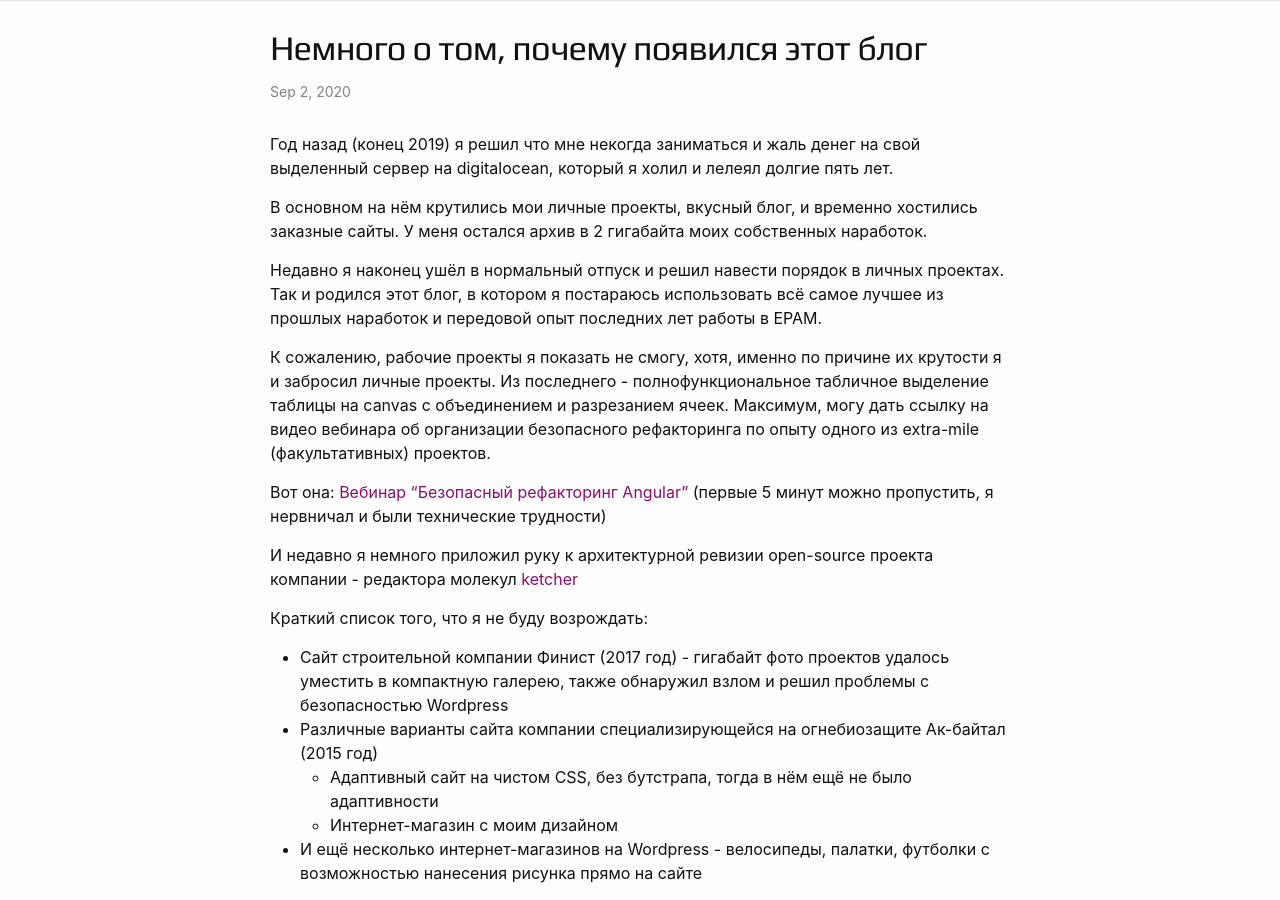
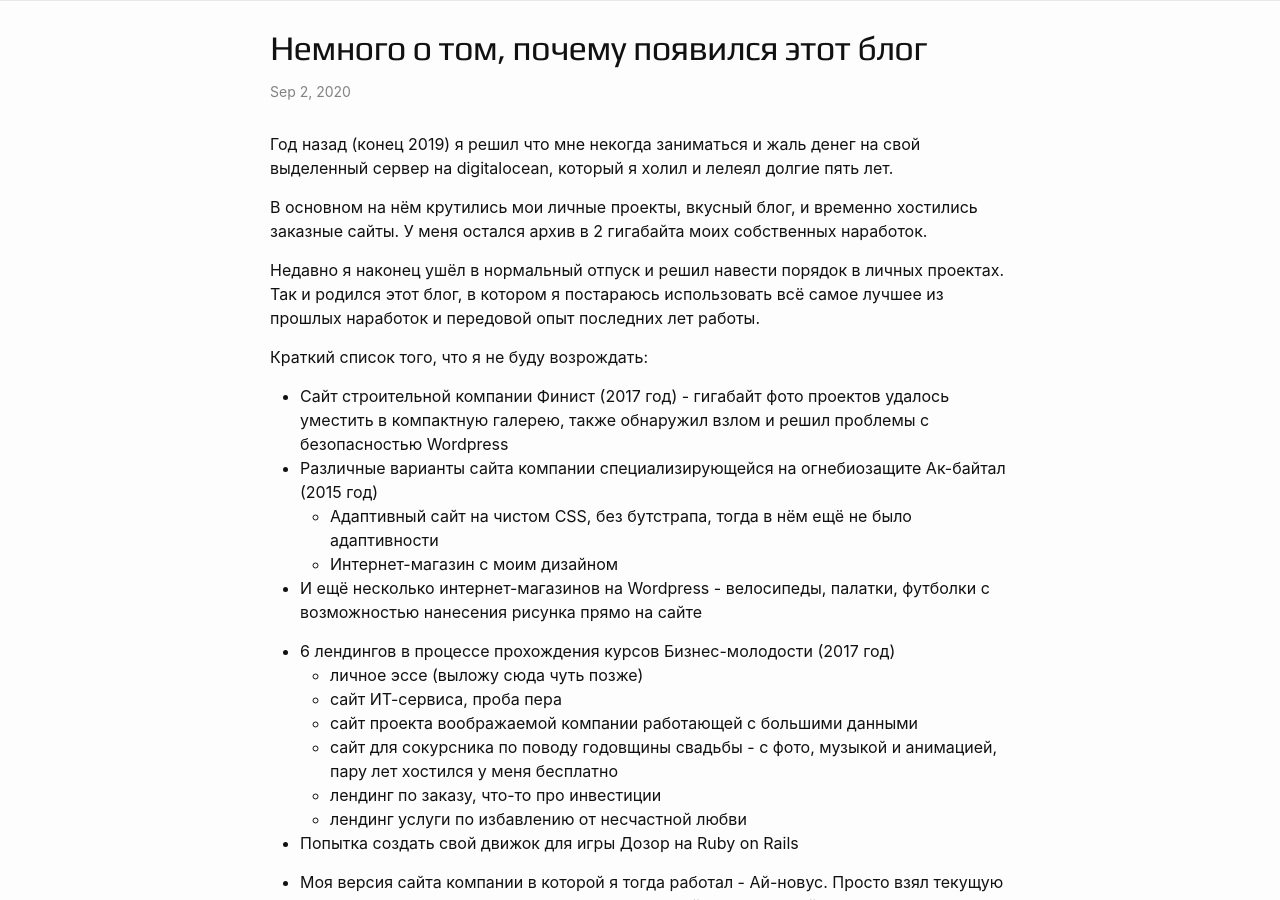
Before and after one commit to badattech/badattech.github.io, a Jekyll site: the page built from _posts/2020-09-03-why-the-blog-appears.markdown, in a window 1280 px wide and 900 px high, scrolled down 805 px. Built offline with Jekyll 4.4.1, drawn with Linux system fonts in a browser that asks for light colours; nearby versions of some CDN libraries.

```diff
--- a/_posts/2020-09-03-why-the-blog-appears.markdown
+++ b/_posts/2020-09-03-why-the-blog-appears.markdown
@@ -8,13 +8,7 @@ categories: why
 
 В основном на нём крутились мои личные проекты, вкусный блог, и временно хостились заказные сайты. У меня остался архив в 2 гигабайта моих собственных наработок.
 
-Недавно я наконец ушёл в нормальный отпуск и решил навести порядок в личных проектах. Так и родился этот блог, в котором я постараюсь использовать всё самое лучшее из прошлых наработок и передовой опыт последних лет работы в EPAM.
-
-К сожалению, рабочие проекты я показать не смогу, хотя, именно по причине их крутости я и забросил личные проекты. Из последнего - полнофункциональное табличное выделение таблицы на canvas с объединением и разрезанием ячеек. Максимум, могу дать ссылку на видео вебинара об организации безопасного рефакторинга по опыту одного из extra-mile (факультативных) проектов.
-
-Вот она: [Вебинар "Безопасный рефакторинг Angular"](https://www.youtube.com/watch?v=46XSGGHZWBw) (первые 5 минут можно пропустить, я нервничал и были технические трудности)
-
-И недавно я немного приложил руку к архитектурной ревизии open-source проекта компании - редактора молекул [ketcher](https://github.com/epam/ketcher)
+Недавно я наконец ушёл в нормальный отпуск и решил навести порядок в личных проектах. Так и родился этот блог, в котором я постараюсь использовать всё самое лучшее из прошлых наработок и передовой опыт последних лет работы.
 
 Краткий список того, что я не буду возрождать:
 - Сайт строительной компании Финист (2017 год) - гигабайт фото проектов удалось уместить в компактную галерею, также обнаружил взлом и решил проблемы с безопасностью Wordpress
```
Also changed, not shown: _posts/2020-09-04-canvas-circle-of-life.markdown (+15 -15 lines), _posts/2020-09-08-organization-values.md (added, +22 -0 lines).
